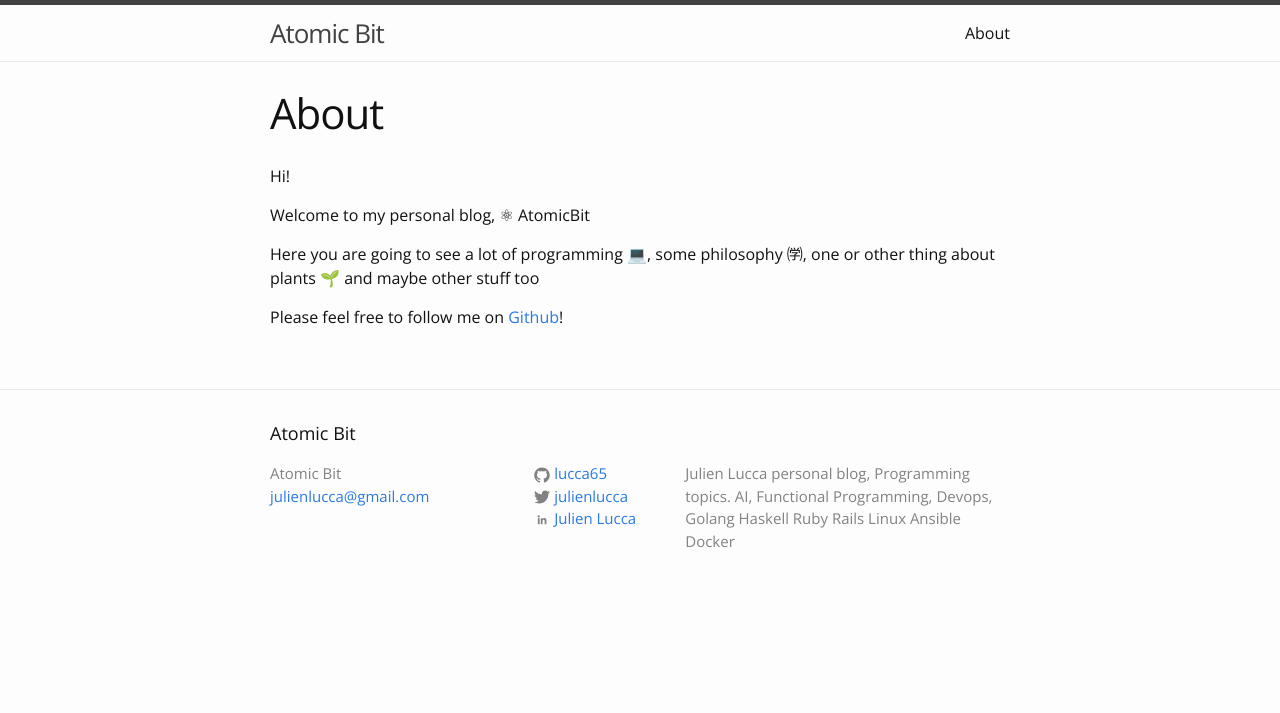
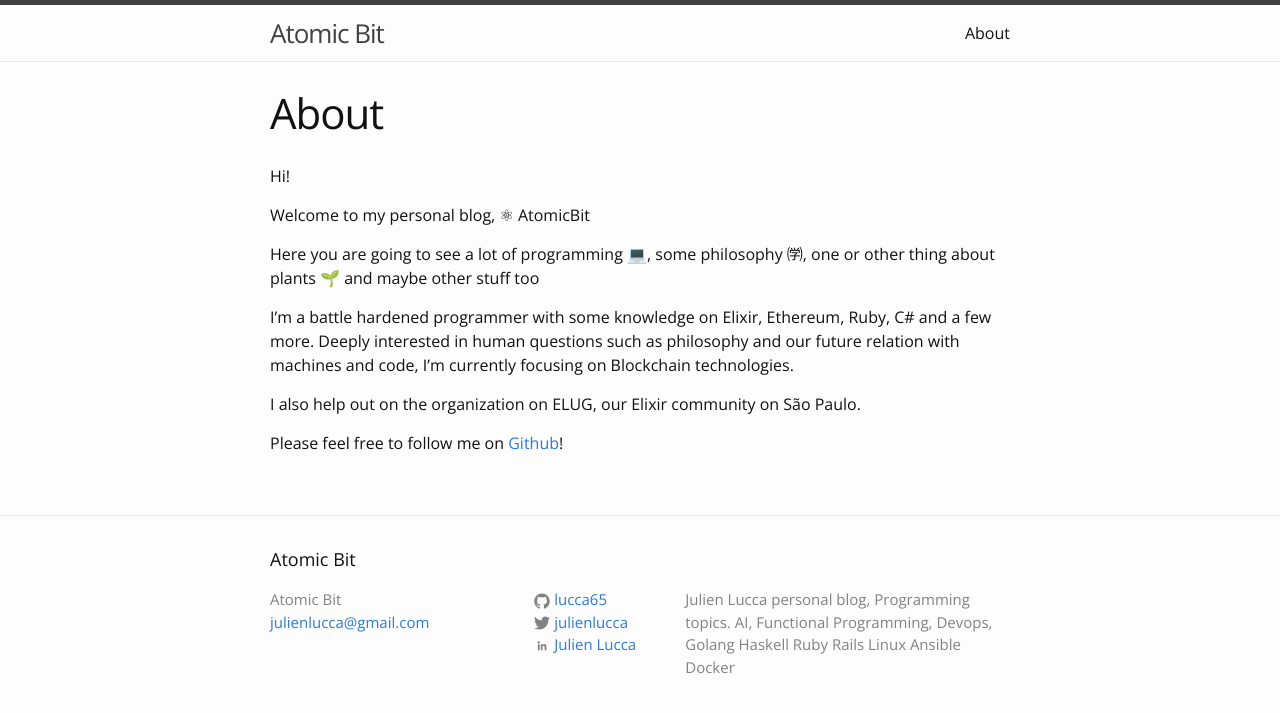
Before and after one commit to lucca65/lucca65.github.io, a Jekyll site: the page built from about.md, in a window 1280 px wide. Shown: the top 713 px of the page. Built offline with Jekyll 4.4.1, drawn with Linux system fonts in a browser that asks for light colours.

Commit message:
Updated about

```diff
--- a/about.md
+++ b/about.md
@@ -10,4 +10,9 @@ Welcome to my personal blog, ⚛︎ AtomicBit
 
 Here you are going to see a lot of programming 💻, some philosophy ㈻, one or other thing about plants 🌱 and maybe other stuff too
 
+I'm a battle hardened programmer with some knowledge on Elixir, Ethereum, Ruby, C# and a few more. Deeply interested in human questions such as philosophy and our future relation with machines and code, I'm currently focusing on Blockchain technologies.
+
+I also help out on the organization on ELUG, our Elixir community on São Paulo.
+
+
 Please feel free to follow me on [Github](github.com/lucca65)!
```
